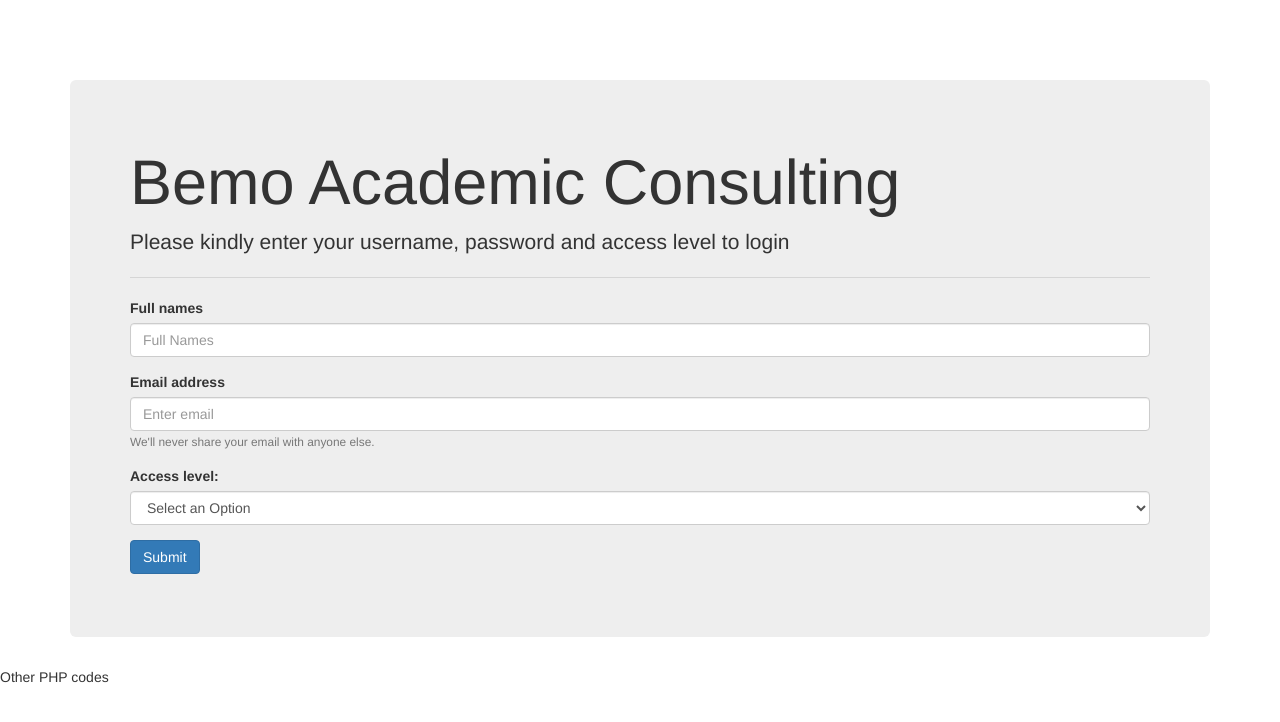
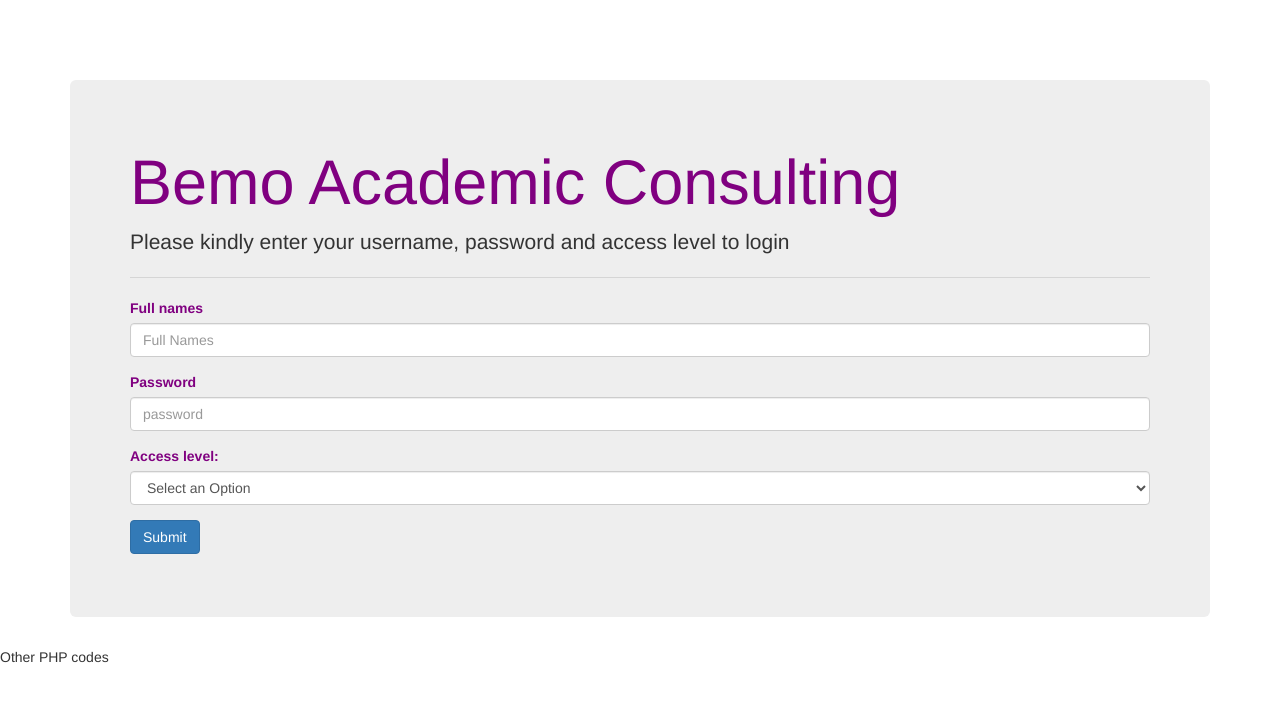
Before and after one commit to agbolade667/simple-dashboard-cms, a PHP site: page / in a window 1280 px wide. Shown: the top 722 px of the page. Run offline with PHP 8.4, Linux system fonts and the light colour scheme; some libraries are stand-ins or nearby versions.

Commit message:
Updated form processing
I updated the page process.php and wrote a simple check to verify that the form content from index.php can be accessed.

```diff
--- a/index.php
+++ b/index.php
@@ -18,26 +18,25 @@
 
 	<div class="container">
   		<div class="jumbotron">
-  			<h1 class="display-4">Bemo Academic Consulting</h1>
+  			<h1 class="display-4"><span class="user_text">Bemo Academic Consulting</span></h1>
   			<h4 class="lead">Please kindly enter your username, password and access level to login</h4>
   			<hr class="my-4">
   			<p>
   				<form action="src/process.php" method="post">
 
   					<div class="form-group">
-					    <label for="exampleInputPassword1"><span class="text-color">Full names</span></label>
-					    <input type="text" class="form-control" id="exampleInputPassword1" name="full_names" placeholder="Full Names" required>
+					    <label for="full_names"><span class="user_text">Full names</span></label>
+					    <input type="text" class="form-control" id="full_names" name="full_names" placeholder="Full Names" required>
 					 </div>
 
 					 <div class="form-group">
-					    <label for="exampleInputEmail1"><span class="text-color">Email address</span></label>
-					    <input type="email" class="form-control" id="exampleInputEmail1" name="email_address" aria-describedby="emailHelp" placeholder="Enter email" required>
-					    <small id="emailHelp" class="form-text text-muted">We'll never share your email with anyone else.</small>
+					    <label for="password"><span class="user_text">Password</span></label>
+					    <input type="password" class="form-control" id="password" name="password" placeholder="password" required>
 					 </div>
 
 					 <div class="form-group">
-						<label for="cars"><span class="text-color">Access level:</span></label>
-							<select id="cars" class="form-control" required>
+						<label for="access_level"><span class="user_text">Access level:</span></label>
+							<select id="access_level" name="access_level" class="form-control" required>
 							<option value="" class="form-control">Select an Option</option>
 							<option value="admin" class="form-control">Admin</option>
 							<option value="guest" class="form-control">Guest</option>
--- a/src/assets/css/style.css
+++ b/src/assets/css/style.css
@@ -5,7 +5,7 @@
 	margin-bottom: 30px !important;
 }
 
-.u-email{
+.user_text{
 
 	color: purple;
 }
```
Also changed, not shown: src/connection/guest-and-admin-access.txt (added, +12 -0 lines), src/process.php (+11 -1 lines).
